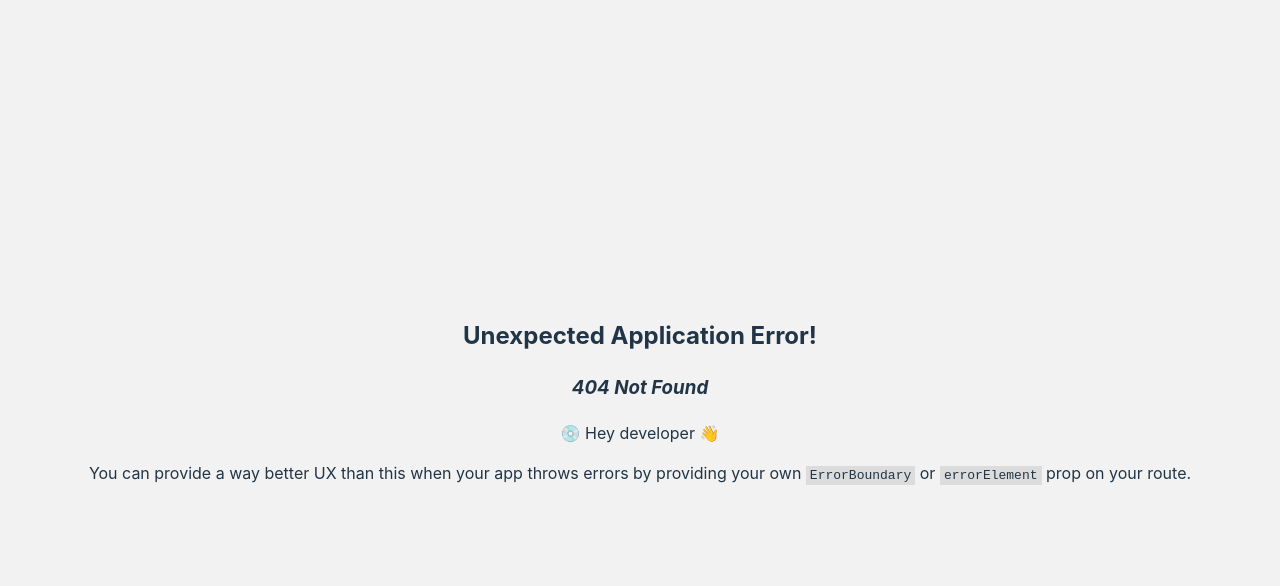
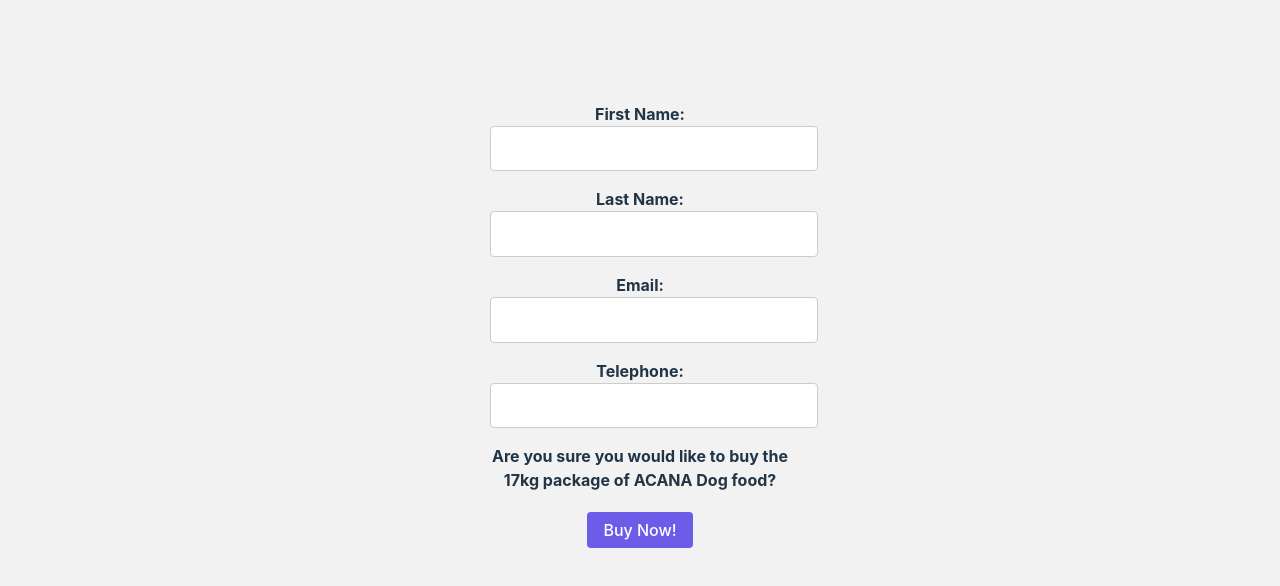
Before and after one commit to ivanyaramov/ppi-proekt, a React (Vite) app: page /buynow/1 in a window 1280 px wide. Before the commit this address had no page. Shown: the top 586 px of the page. Built offline with nearby package versions, Linux system fonts and the light colour scheme.

Commit message:
implementing buy now

```diff
--- /dev/null
+++ b/src/ContactForm.css
@@ -0,0 +1,52 @@
+.contact-form {
+  display: flex;
+  flex-direction: column;
+  max-width: 300px;
+  margin: 0 auto;
+}
+
+.form-group {
+  margin-bottom: 1rem;
+}
+
+.formDiv {
+  margin-top: 100px;
+}
+
+.label {
+  margin-bottom: 0.5rem;
+  font-weight: bold;
+}
+
+.input {
+  padding: 0.8rem;
+  font-size: 1rem;
+  border: 1px solid #ccc;
+  border-radius: 4px;
+  width: 100%;
+}
+
+.submit-button {
+  padding: 0.5rem 1rem;
+  margin-top: 20px;
+  margin-bottom: 150px;
+  font-size: 1rem;
+  background-color: #6c5ce7;
+  color: #fff;
+  border: none;
+  border-radius: 4px;
+  cursor: pointer;
+}
+.submitDiv {
+  display: block;
+}
+
+.error-message {
+  color: red;
+  font-size: 0.8rem;
+  margin-top: 0.2rem;
+}
+
+.has-error .input {
+  border-color: red;
+}
--- /dev/null
+++ b/src/ContactForm.jsx
@@ -0,0 +1,147 @@
+import React, { useState, useEffect } from "react";
+import { useParams } from "react-router-dom";
+import "./ContactForm.css";
+
+function ContactForm() {
+  const [firstName, setFirstName] = useState("");
+  const [lastName, setLastName] = useState("");
+  const [email, setEmail] = useState("");
+  const [telephone, setTelephone] = useState("");
+  const [errors, setErrors] = useState({
+    firstName: false,
+    lastName: false,
+    email: false,
+    telephone: false,
+  });
+  const { id } = useParams();
+  const [pet, setPet] = useState(null);
+  useEffect(() => {
+    const fetchPet = async () => {
+      try {
+        const response = await fetch("../items.json");
+        const pets = await response.json();
+        const selectedPet = pets.find((pet) => pet.id === parseInt(id));
+        setPet(selectedPet);
+      } catch (error) {
+        console.error(error);
+      }
+    };
+
+    fetchPet();
+  }, [id]);
+
+  const handleSubmit = (e) => {
+    e.preventDefault();
+    const firstNameError = firstName.trim() === "";
+    const lastNameError = lastName.trim() === "";
+    const emailError = !isValidEmail(email);
+    const telephoneError = !isValidTelephone(telephone);
+
+    setErrors({
+      firstName: firstNameError,
+      lastName: lastNameError,
+      email: emailError,
+      telephone: telephoneError,
+    });
+
+    if (!firstNameError && !lastNameError && !emailError && !telephoneError) {
+    }
+  };
+
+  const isValidEmail = (value) => {
+    const emailRegex = /^[^\s@]+@[^\s@]+\.[^\s@]+$/;
+    return emailRegex.test(value);
+  };
+
+  const isValidTelephone = (value) => {
+    const telephoneRegex = /^\d{10}$/;
+    return telephoneRegex.test(value);
+  };
+  if (!pet) {
+    return <div>Loading...</div>;
+  }
+  return (
+    <form onSubmit={handleSubmit} className="contact-form">
+      <div className={`form-group ${errors.firstName ? "has-error" : ""}`}>
+        <label htmlFor="firstName" className="label">
+          First Name:
+        </label>
+        <input
+          type="text"
+          id="firstName"
+          value={firstName}
+          onChange={(e) => setFirstName(e.target.value)}
+          className="input"
+        />
+        {errors.firstName && (
+          <span className="error-message">Please enter your first name</span>
+        )}
+      </div>
+
+      <div className={`form-group ${errors.lastName ? "has-error" : ""}`}>
+        <label htmlFor="lastName" className="label">
+          Last Name:
+        </label>
+        <input
+          type="text"
+          id="lastName"
+          value={lastName}
+          onChange={(e) => setLastName(e.target.value)}
+          className="input"
+        />
+        {errors.lastName && (
+          <span className="error-message">Please enter your last name</span>
+        )}
+      </div>
+
+      <div className={`form-group ${errors.email ? "has-error" : ""}`}>
+        <label htmlFor="email" className="label">
+          Email:
+        </label>
+        <input
+          type="email"
+          id="email"
+          value={email}
+          onChange={(e) => setEmail(e.target.value)}
+          className="input"
+        />
+        {errors.email && (
+          <span className="error-message">
+            Please enter a valid email address
+          </span>
+        )}
+      </div>
+
+      <div className={`form-group ${errors.telephone ? "has-error" : ""}`}>
+        <label htmlFor="telephone" className="label">
+          Telephone:
+        </label>
+        <input
+          type="tel"
+          id="telephone"
+          value={telephone}
+          onChange={(e) => setTelephone(e.target.value)}
+          className="input"
+        />
+        {errors.telephone && (
+          <span className="error-message">
+            Please enter a valid telephone number (10 digits)
+          </span>
+        )}
+      </div>
+      <div className="confirmation-message">
+        <strong>
+          Are you sure you would like to buy the <strong>{pet.Package}</strong>{" "}
+          package of <strong>{pet.Brand}</strong> {pet.name}?
+        </strong>
+      </div>
+      <div className="submitDiv">
+        <button type="submit" className="submit-button">
+          Buy Now!
+        </button>
+      </div>
+    </form>
+  );
+}
+
+export default ContactForm;
--- a/src/Footer.css
+++ b/src/Footer.css
@@ -1,8 +1,7 @@
 footer {
   position: absolute;
-  left: 100px;
   right: 0px;
-  width: 90%;
+  width: 100%;
   background-color: #6c5ce7;
   color: #fff;
   box-shadow: 0 4px 6px rgba(0, 0, 0, 0.1);
--- a/src/ItemDetails.jsx
+++ b/src/ItemDetails.jsx
@@ -22,13 +22,23 @@
     fetchPet();
   }, [id]);
 
+  const handleBuyNowClick = (id) => {
+    let url = `/buynow/${id}`;
+    window.location.href = url;
+  };
+
   if (!pet) {
     return <div>Loading...</div>;
   }
   return (
     <div>
       <Header />
-
+      <button
+        className="filterButton"
+        onClick={() => handleBuyNowClick(pet.id)}
+      >
+        Buy Now
+      </button>
       <div className="pet-details-container">
         <h2>{pet.name}</h2>
         <img src={pet.image} alt={pet.name} className="pet-image" />
--- a/src/ItemList.css
+++ b/src/ItemList.css
@@ -28,3 +28,16 @@
   line-height: 1.5;
   text-align: justify;
 }
+
+select {
+  display: inline-block;
+  padding: 0.5rem 1rem;
+  margin-right: 1rem;
+  font-size: 1rem;
+  font-weight: bold;
+  color: #333;
+  border: 2px solid #ccc;
+  border-radius: 5px;
+  background-color: #fff;
+  cursor: pointer;
+}
--- a/src/ItemList.jsx
+++ b/src/ItemList.jsx
@@ -11,7 +11,15 @@
   const [currentPage, setCurrentPage] = useState(1);
   const itemsPerPage = 9;
 
-  const speciesOptions = ["None", "Dog", "Cat", "Hamster"];
+  const speciesOptions = [
+    "None",
+    "Dog",
+    "Cat",
+    "Hamster",
+    "Rabbit",
+    "Fish",
+    "Turtle",
+  ];
   const sortOptions = ["Price"];
   const sortOrderOptions = ["Ascending", "Descending"];
 
@@ -82,6 +90,7 @@
         <h2>Our Available Pets:</h2>
 
         <div className="filter">
+          <div>
             <select value={selectedSpecies} onChange={handleSpeciesChange}>
               {speciesOptions.map((option) => (
                 <option key={option} value={option}>
@@ -89,8 +98,11 @@
                 </option>
               ))}
             </select>
-          <button onClick={handleFilter}>Filter</button>
-
+            <button className="filterButton" onClick={handleFilter}>
+              Filter
+            </button>
+          </div>
+          <div>
             <select value={selectedSortOrder} onChange={handleSortOrderChange}>
               {sortOrderOptions.map((option) => (
                 <option key={option} value={option}>
@@ -98,7 +110,10 @@
                 </option>
               ))}
             </select>
-          <button onClick={handleSort}>Sort by price</button>
+            <button className="filterButton" onClick={handleSort}>
+              Sort by price
+            </button>
+          </div>
         </div>
 
         <ul>
--- a/src/PetDetails.css
+++ b/src/PetDetails.css
@@ -23,6 +23,19 @@
   font-size: 18px;
 }
 
+.filterButton {
+  display: inline-block;
+  padding: 1rem 2rem !important;
+  margin-right: 1rem;
+  font-size: 1.2rem !important;
+  font-weight: bold;
+  color: #fff;
+  background-color: #6c5ce7;
+  border: none;
+  border-radius: 5px;
+  cursor: pointer;
+}
+
 .pet-description {
   font-size: 16px;
   line-height: 1.5;
--- a/src/PetList.css
+++ b/src/PetList.css
@@ -1,5 +1,9 @@
 .pet-list {
   margin: 0 auto;
+}
+.filter {
+  display: flex;
+  justify-content: space-between;
 }
 
 .pet-list ul {
@@ -8,6 +12,42 @@
   padding: 0;
   display: flex;
   flex-wrap: wrap;
+}
+
+select {
+  display: inline-block;
+  padding: 0.5rem 1rem;
+  margin-right: 1rem;
+  font-size: 1rem;
+  font-weight: bold;
+  color: #333;
+  border: 2px solid #ccc;
+  border-radius: 5px;
+  background-color: #fff;
+  cursor: pointer;
+}
+
+/* Style the filter and sort buttons */
+.filterButton {
+  display: inline-block;
+  padding: 0.5rem 1rem;
+  margin-right: 1rem;
+  font-size: 1rem;
+  font-weight: bold;
+  color: #fff;
+  background-color: #6c5ce7;
+  border: none;
+  border-radius: 5px;
+  cursor: pointer;
+}
+
+.petMany {
+  display: flex;
+  flex-flow: row wrap;
+  justify-content: center;
+}
+.aligned {
+  align-items: center;
 }
 
 .pet-list li {
@@ -47,7 +87,8 @@
   margin: 0 10px;
   padding: 5px 10px;
   font-size: 16px;
-  background-color: #f8f8f8;
+  background-color: #6c5ce7;
+  color: white;
   border: none;
   cursor: pointer;
 }
--- a/src/PetList.jsx
+++ b/src/PetList.jsx
@@ -90,6 +90,7 @@
         <h2>Our Available Pets:</h2>
 
         <div className="filter">
+          <div>
             <select value={selectedSpecies} onChange={handleSpeciesChange}>
               {speciesOptions.map((option) => (
                 <option key={option} value={option}>
@@ -97,7 +98,11 @@
                 </option>
               ))}
             </select>
-          <button onClick={handleFilter}>Filter</button>
+            <button className="filterButton" onClick={handleFilter}>
+              Filter
+            </button>
+          </div>
+          <div>
             <select value={selectedSort} onChange={handleSortChange}>
               {sortOptions.map((option) => (
                 <option key={option} value={option}>
@@ -112,10 +117,13 @@
                 </option>
               ))}
             </select>
-          <button onClick={handleSort}>Sort</button>
+            <button className="filterButton" onClick={handleSort}>
+              Sort
+            </button>
           </div>
-
-        <ul>
+        </div>
+        <div className="aligned">
+          <div className="petMany">
             {currentItems.map((pet) => (
               <div className="pet">
                 <li key={pet.id} onClick={() => handleClick(pet.id)}>
@@ -127,7 +135,8 @@
                 </li>
               </div>
             ))}
-        </ul>
+          </div>
+        </div>
 
         <div className="pagination">
           <button onClick={handlePrevPage} disabled={currentPage === 1}>
--- a/src/Router.jsx
+++ b/src/Router.jsx
@@ -3,10 +3,12 @@
 import PetList from "./PetList";
 import ItemList from "./ItemList";
 import ItemDetails from "./ItemDetails";
+import ContactForm from "./ContactForm";
 
 export const router = createBrowserRouter([
   { path: "/", element: <PetList /> },
   { path: "/pet/:id", element: <PetDetails /> },
   { path: "/items", element: <ItemList /> },
   { path: "/item/:id", element: <ItemDetails /> },
+  { path: "/buynow/:id", element: <ContactForm /> },
 ]);
```
Also changed, not shown: src/BuyForm.jsx (deleted, +0 -83 lines). Lines whose indentation alone changed are shown as unchanged.
